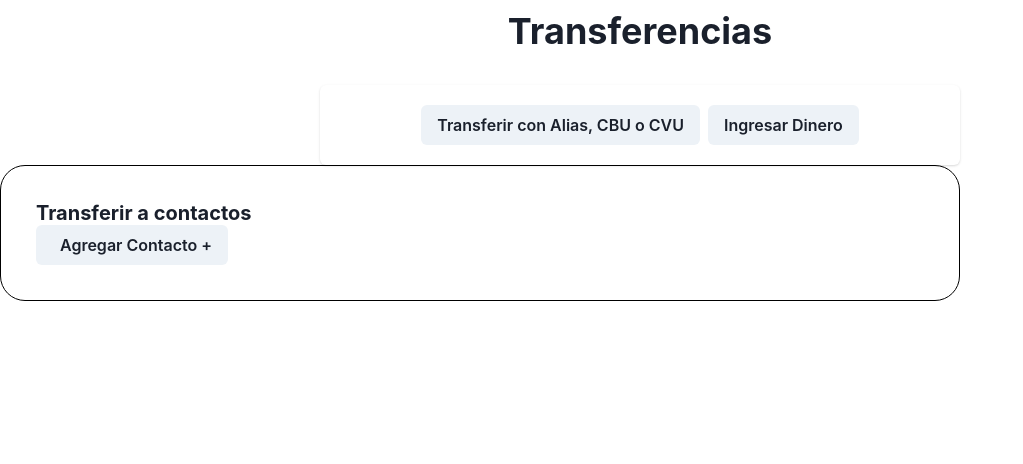
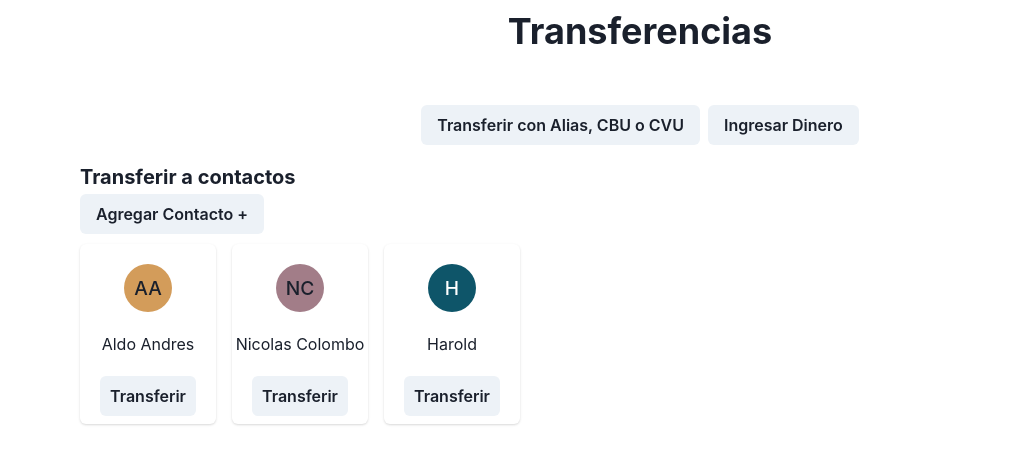
Before and after one commit to nicoco28z/Sprint-2-ITBA, a React (Create React App) app in the folder homebanking/: page / in a window 1280 px wide. Shown: the top 464 px of the page, without its empty margins (0-1023 px from the left). Built offline with nearby package versions, Linux system fonts and the light colour scheme.

Commit message:
Agrego retoques

```diff
--- a/homebanking/src/Pages/TransferenciasPage.jsx
+++ b/homebanking/src/Pages/TransferenciasPage.jsx
@@ -1,5 +1,6 @@
-import { Box, Button, Card, CardBody, HStack, Heading } from "@chakra-ui/react";
+import { Box, Button, HStack, Heading, SimpleGrid } from "@chakra-ui/react";
 import React from "react";
+import TransferenciaCard from "../components/TransferenciaCard/transferenciaCard";
 
 export default function TransferenciasPage() {
   return (
@@ -9,22 +10,27 @@ export default function TransferenciasPage() {
       <Heading textAlign="center" mt="10px">
         Transferencias
       </Heading>
-      <Box display="flex" justifyContent="center" textAlign="center" mt="2rem">
-        <Card size="md" w="50%">
-          <CardBody>
-            <HStack justifyContent="center">
-              <Button>Transferir con Alias, CBU o CVU</Button>
-              <Button>Ingresar Dinero</Button>
-            </HStack>
-          </CardBody>
-        </Card>
+      <Box display="grid" textAlign="center" mt="2rem" p="20px">
+        <HStack justifyContent="center">
+          <Button>Transferir con Alias, CBU o CVU</Button>
+          <Button>Ingresar Dinero</Button>
+        </HStack>
       </Box>
-      <Box p='35px' borderRadius='25px' border='1px' w='60rem' borderColor='black'>
-        <Heading size='md' textAlign="start">Transferir a contactos</Heading>
-        <Button leftIcon>Agregar Contacto + </Button>
-
+      <Box ml="5rem">
+        <Heading size="md" textAlign="start">
+          Transferir a contactos
+        </Heading>
+        <Button mt="5px">Agregar Contacto + </Button>
+        <SimpleGrid
+          spacing={4}
+          templateColumns="repeat(auto-fill, minmax(120px, 1fr))"
+          mt='10px'
+        >
+          <TransferenciaCard name="Aldo Andres" />
+          <TransferenciaCard name="Nicolas Colombo" />
+          <TransferenciaCard name="Harold" />
+        </SimpleGrid>
       </Box>
-
     </>
   );
 }
--- /dev/null
+++ b/homebanking/src/components/TransferenciaCard/transferenciaCard.jsx
@@ -0,0 +1,25 @@
+import React from "react";
+import {
+  Button,
+  Avatar,
+  Card,
+  CardHeader,
+  Text,
+  CardFooter,
+} from "@chakra-ui/react";
+
+export default function TransferenciaCard({name}) {
+  return (
+    <>
+      <Card maxH="180px">
+        <CardHeader textAlign="center">
+          <Avatar name={name} />
+        </CardHeader>
+        <Text textAlign="center">{name}</Text>
+        <CardFooter>
+          <Button>Transferir</Button>
+        </CardFooter>
+      </Card>
+    </>
+  );
+}
```
